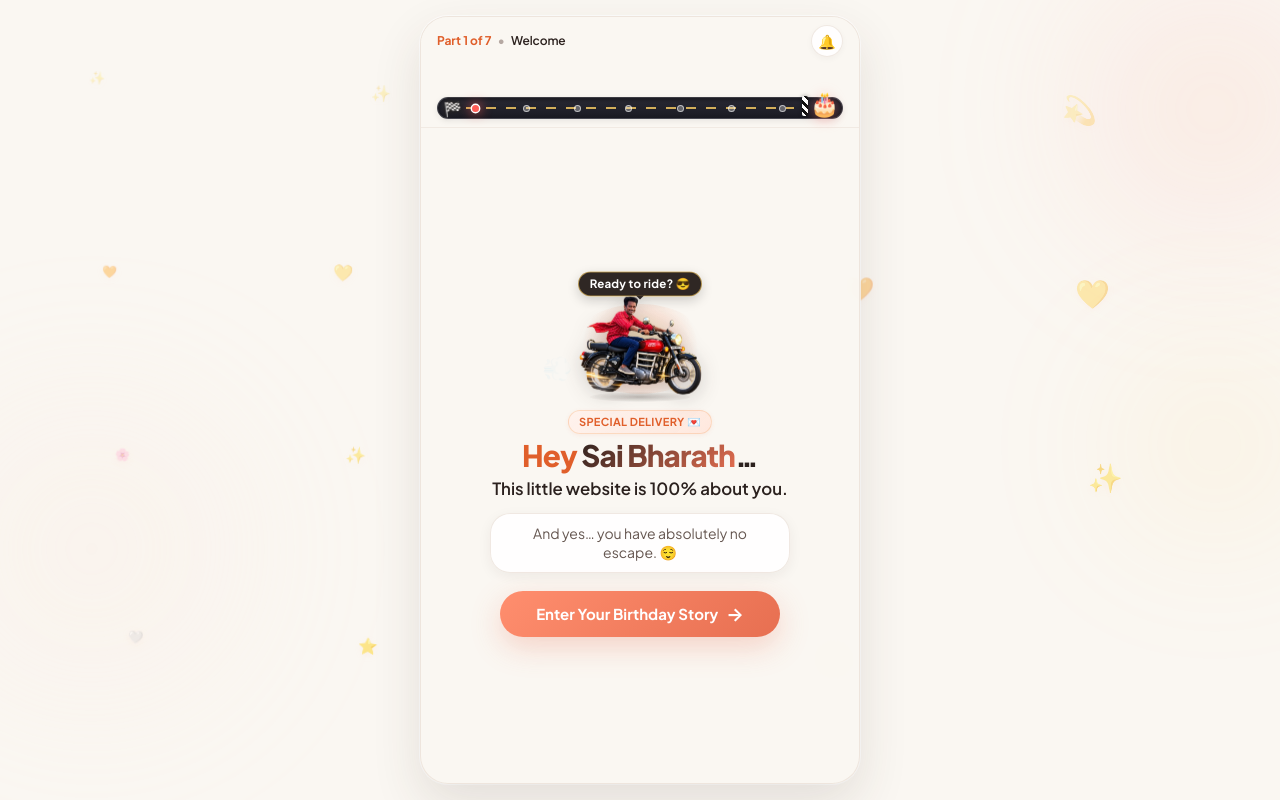
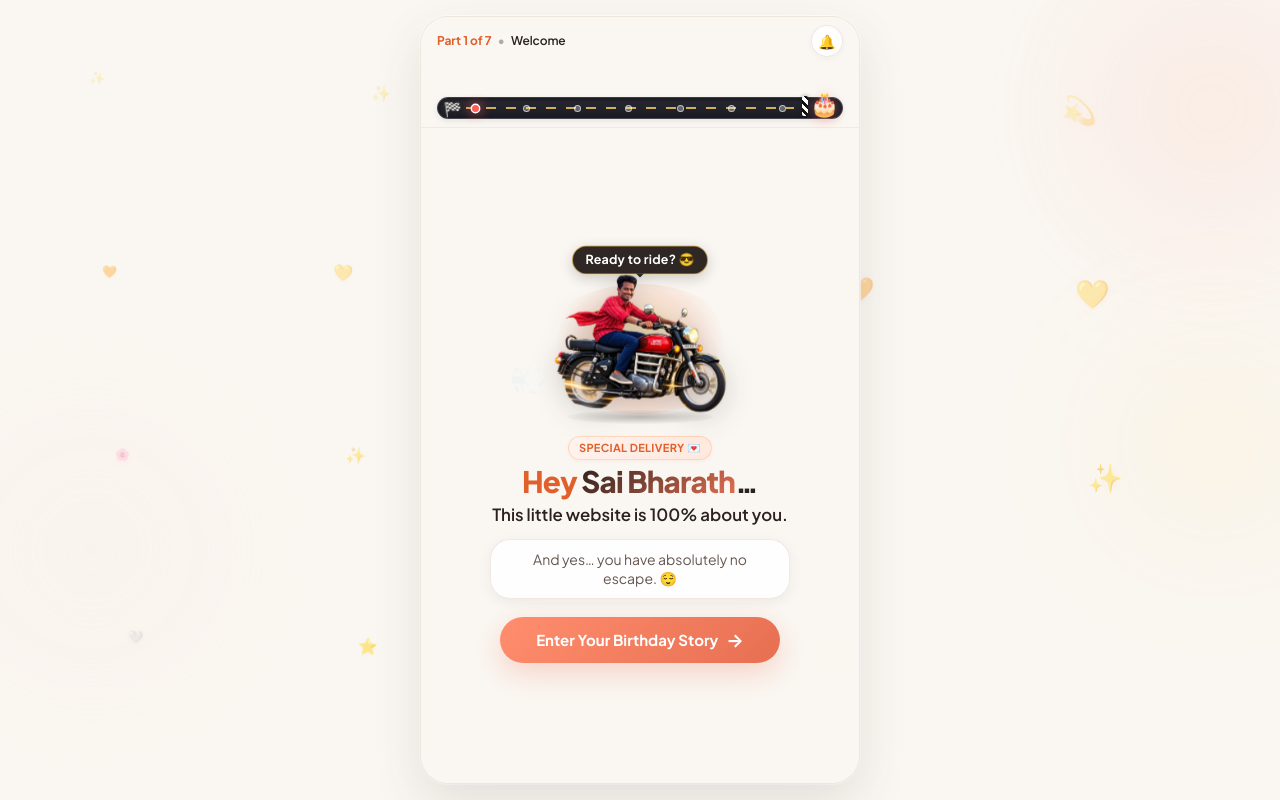
Before and after one commit to jk-commit-max/hbd, a React (Vite) app: page / in a window 1280 px wide. Built offline with nearby package versions, Linux system fonts and the light colour scheme.

Commit message:
Increase hero biker size at start to 175px-185px with proportional glow and shadow

```diff
--- a/src/App.css
+++ b/src/App.css
@@ -614,8 +614,8 @@
   flex-direction: column;
   align-items: center;
   justify-content: center;
-  margin-bottom: 8px;
-  padding-top: 22px;
+  margin-bottom: 12px;
+  padding-top: 26px;
   cursor: pointer;
   user-select: none;
   z-index: 30;
@@ -656,14 +656,14 @@
   top: 0px;
   background: rgba(35, 27, 24, 0.94);
   color: #FFFFFF;
-  font-size: 0.72rem;
+  font-size: 0.78rem;
   font-weight: 700;
   letter-spacing: 0.02em;
-  padding: 3px 11px;
+  padding: 4px 13px;
   border-radius: 999px;
   white-space: nowrap;
-  box-shadow: 0 4px 12px rgba(0, 0, 0, 0.18);
-  border: 1px solid rgba(255, 209, 102, 0.6);
+  box-shadow: 0 4px 14px rgba(0, 0, 0, 0.18);
+  border: 1px solid rgba(255, 209, 102, 0.65);
   animation: heroSpeechBubbleBob 2s ease-in-out infinite alternate;
   pointer-events: none;
   z-index: 5;
@@ -688,10 +688,10 @@
 /* Warm golden radiant glow (pure CSS gradient, no blur filter for 60fps) */
 .hero-biker-glow-orb {
   position: absolute;
-  width: 140px;
-  height: 90px;
+  width: 200px;
+  height: 130px;
   border-radius: 50%;
-  background: radial-gradient(circle, rgba(255, 209, 102, 0.42) 0%, rgba(244, 122, 74, 0.16) 45%, transparent 70%);
+  background: radial-gradient(circle, rgba(255, 209, 102, 0.45) 0%, rgba(244, 122, 74, 0.16) 48%, transparent 72%);
   pointer-events: none;
   z-index: 1;
 }
@@ -706,13 +706,13 @@
 }
 
 .hero-biker-img {
-  width: 125px;
-  max-width: 130px;
+  width: 175px;
+  max-width: 185px;
   height: auto;
   object-fit: contain;
   /* Flip horizontally so rider faces right into the journey */
   transform: scaleX(-1);
-  filter: drop-shadow(0 4px 10px rgba(43, 33, 30, 0.22));
+  filter: drop-shadow(0 6px 14px rgba(43, 33, 30, 0.22));
   animation: heroBikerRumble 0.2s ease-in-out infinite alternate;
   image-rendering: -webkit-optimize-contrast;
   image-rendering: crisp-edges;
@@ -732,10 +732,10 @@
 /* Trailing exhaust smoke puff */
 .hero-biker-smoke {
   position: absolute;
-  left: -14px;
-  bottom: 6px;
-  font-size: 1.1rem;
-  opacity: 0.8;
+  left: -18px;
+  bottom: 8px;
+  font-size: 1.35rem;
+  opacity: 0.82;
   animation: heroSmokeIdle 0.8s ease-out infinite;
   pointer-events: none;
   z-index: 1;
@@ -747,22 +747,22 @@
     opacity: 0.9;
   }
   50% {
-    transform: scale(1.1) translate(-6px, -4px);
+    transform: scale(1.1) translate(-8px, -5px);
     opacity: 0.5;
   }
   100% {
-    transform: scale(1.4) translate(-14px, -8px);
+    transform: scale(1.4) translate(-16px, -10px);
     opacity: 0;
   }
 }
 
 /* Ground contact shadow */
 .hero-biker-shadow {
-  width: 100px;
-  height: 10px;
+  width: 145px;
+  height: 14px;
   border-radius: 50%;
   background: radial-gradient(ellipse at center, rgba(43, 33, 30, 0.28) 0%, rgba(43, 33, 30, 0.06) 60%, transparent 80%);
-  margin-top: -5px;
+  margin-top: -6px;
   z-index: 1;
 }
 
```
